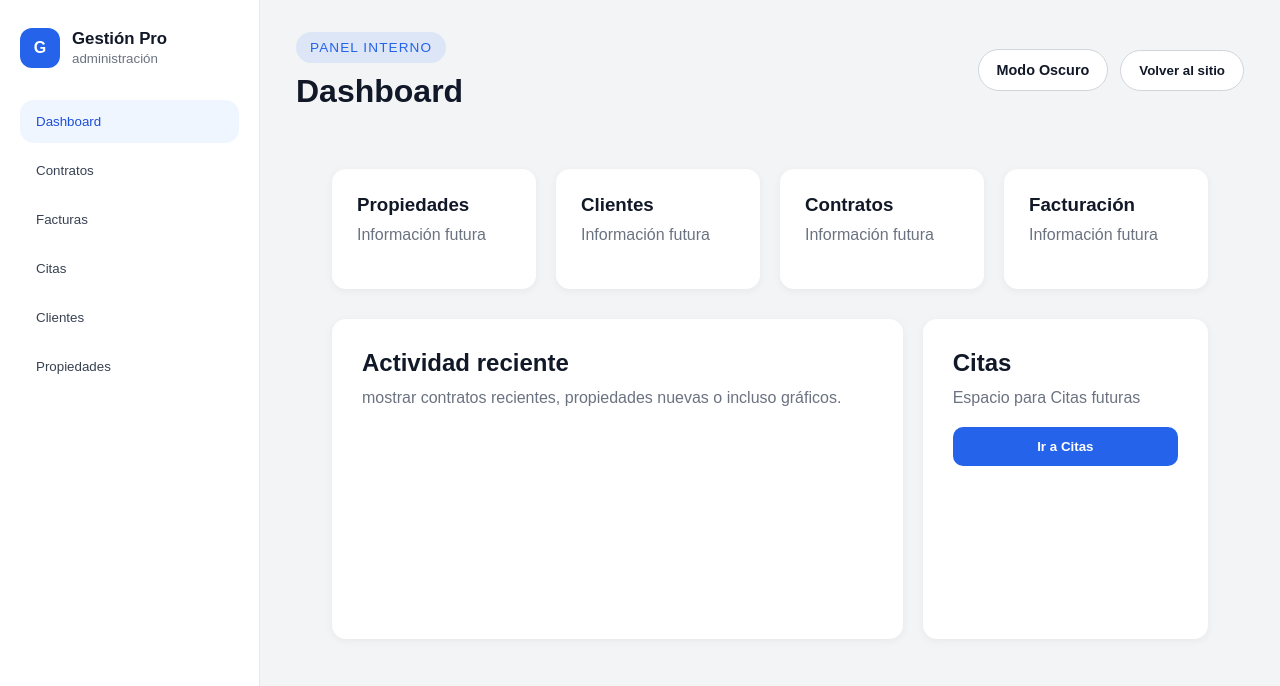
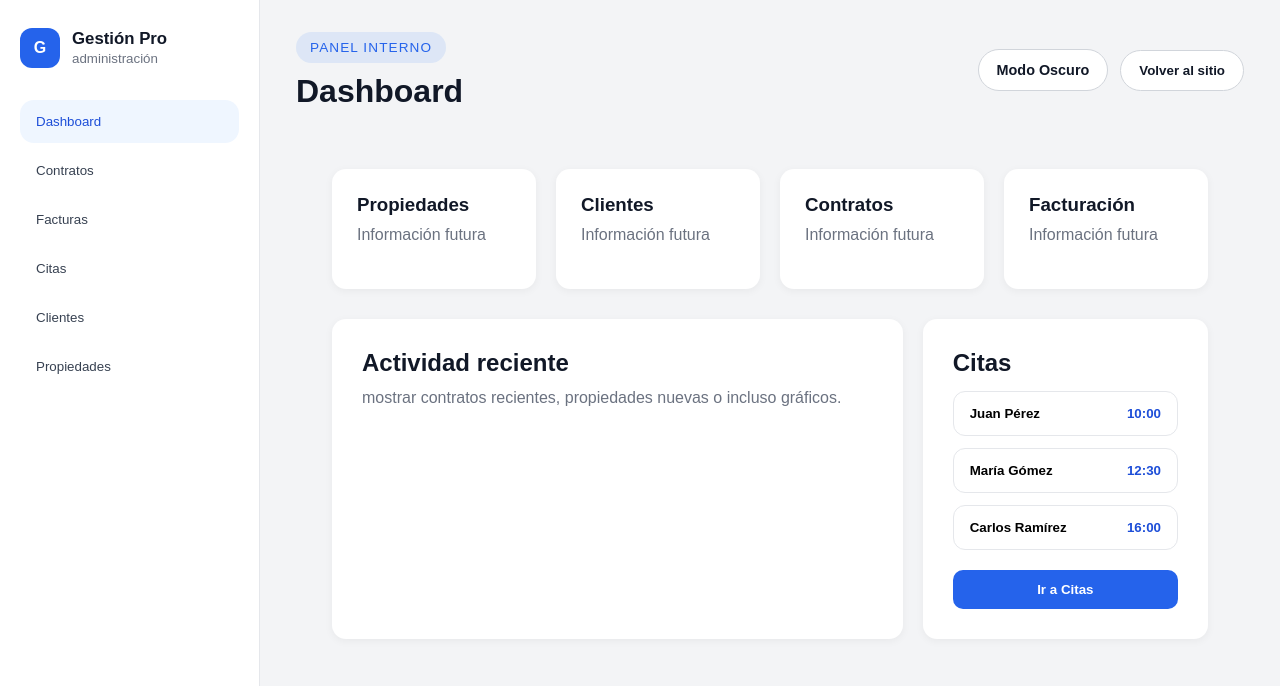
Before and after one commit to Jespindola15/inmobiliaria-web, a React app: page / in a window 1280 px wide. Both pictures are taken after a click on the button "Modo Admin". Shown: the top 686 px of the page. Built offline with nearby package versions, Linux system fonts and the light colour scheme; no server answers; the HTML template or start-up script is replaced by a standard one.

Commit message:
Dashboard citas agregadas

```diff
--- a/src/componentes/AdminPanel.jsx
+++ b/src/componentes/AdminPanel.jsx
@@ -25,8 +25,34 @@ const pageComponents = {
   propiedades: Propiedades,
 };
 
+const today = new Date();
+const initialEvents = [
+  {
+    id: 1,
+    title: 'Visita: Juan Pérez - Depto Centro',
+    start: new Date(today.getFullYear(), today.getMonth(), today.getDate(), 10, 0),
+    end: new Date(today.getFullYear(), today.getMonth(), today.getDate(), 11, 30),
+    desc: 'Interesado en alquiler de 2 ambientes',
+  },
+  {
+    id: 2,
+    title: 'Cita: María Gómez - Oficina Norte',
+    start: new Date(today.getFullYear(), today.getMonth(), today.getDate(), 12, 30),
+    end: new Date(today.getFullYear(), today.getMonth(), today.getDate(), 13, 30),
+    desc: 'Revisión de contrato de venta',
+  },
+  {
+    id: 3,
+    title: 'Visita: Carlos Ramírez - Casa Sur',
+    start: new Date(today.getFullYear(), today.getMonth(), today.getDate(), 16, 0),
+    end: new Date(today.getFullYear(), today.getMonth(), today.getDate(), 17, 0),
+    desc: 'Mostrar propiedad y cierre de oferta',
+  },
+];
+
 export default function AdminPanel({ initialSection = "dashboard", onClose, darkMode, onToggleDarkMode }) {
   const [section, setSection] = useState(initialSection);
+  const [events, setEvents] = useState(initialEvents);
   const SectionComponent = pageComponents[section] || Dashboard;
 
   return (
@@ -75,7 +101,11 @@ export default function AdminPanel({ initialSection = "dashboard", onClose, dark
         </header>
 
         <main className="admin-panel-content">
-          <SectionComponent />
+          <SectionComponent
+            events={events}
+            setEvents={setEvents}
+            onNavigateToCitas={() => setSection("citas")}
+          />
         </main>
       </div>
     </div>
--- a/src/pages/admin/admin.css
+++ b/src/pages/admin/admin.css
@@ -194,6 +194,91 @@
 .dashboard-section-large p,
 .dashboard-section-small p {
   color: #6b7280;
+}
+
+.dashboard-upcoming-list {
+  display: grid;
+  gap: 12px;
+  margin-top: 14px;
+}
+
+.appointment-item {
+  display: flex;
+  align-items: center;
+  justify-content: space-between;
+  width: 100%;
+  padding: 14px 16px;
+  border-radius: 12px;
+  background: #ffffff;
+  border: 1px solid #e5e7eb;
+  cursor: pointer;
+  transition: transform 0.15s ease, box-shadow 0.15s ease, border-color 0.15s ease;
+}
+
+.appointment-item:hover,
+.appointment-item:focus {
+  transform: translateY(-1px);
+  border-color: #93c5fd;
+  box-shadow: 0 8px 16px rgba(59, 130, 246, 0.12);
+}
+
+.appointment-item strong {
+  display: block;
+}
+
+.appointment-time {
+  color: #1d4ed8;
+  font-weight: 700;
+}
+
+.modal-details {
+  position: fixed;
+  top: 50%;
+  left: 50%;
+  transform: translate(-50%, -50%);
+  width: min(480px, calc(100% - 40px));
+  background: white;
+  border-radius: 18px;
+  padding: 26px;
+  box-shadow: 0 24px 60px rgba(15, 23, 42, 0.18);
+  z-index: 1001;
+}
+
+.modal-details-header {
+  display: flex;
+  align-items: center;
+  justify-content: space-between;
+  gap: 16px;
+  margin-bottom: 18px;
+}
+
+.modal-details-header h2 {
+  margin: 0;
+  font-size: 1.25rem;
+}
+
+.modal-close-btn {
+  width: 36px;
+  height: 36px;
+  border: none;
+  background: #f3f4f6;
+  border-radius: 50%;
+  cursor: pointer;
+  font-size: 1.25rem;
+  line-height: 1;
+}
+
+.modal-details-body p {
+  margin: 10px 0;
+  color: #374151;
+  line-height: 1.6;
+}
+
+.modal-overlay {
+  position: fixed;
+  inset: 0;
+  background: rgba(0, 0, 0, 0.35);
+  z-index: 1000;
 }
 
 .dashboard-btn {
--- a/src/pages/admin/citas.jsx
+++ b/src/pages/admin/citas.jsx
@@ -8,9 +8,9 @@ import 'react-big-calendar/lib/css/react-big-calendar.css';
 moment.locale('es');
 const localizer = momentLocalizer(moment);
 
-export default function Citas() {
+export default function Citas({ events: propsEvents, setEvents: propsSetEvents }) {
   const [showForm, setShowForm] = useState(false);
-  const [events, setEvents] = useState([
+  const [internalEvents, setInternalEvents] = useState([
     {
       id: 1,
       title: 'Visita: Juan Pérez - Depto Centro',
@@ -19,13 +19,15 @@ export default function Citas() {
       desc: 'Interesado en alquiler de 2 ambientes',
     }
   ]);
-
   const [newEvento, setNewEvento] = useState({
     title: '',
     date: '',
     time: '',
     desc: ''
   });
+
+  const events = propsEvents ?? internalEvents;
+  const setEventsFn = propsSetEvents ?? setInternalEvents;
 
   const handleSelectSlot = useCallback(({ start }) => {
     const dateStr = moment(start).format('YYYY-MM-DD');
@@ -47,7 +49,7 @@ export default function Citas() {
       desc: newEvento.desc
     };
 
-    setEvents([...events, nuevo]);
+    setEventsFn([...events, nuevo]);
     setShowForm(false);
     setNewEvento({ title: '', date: '', time: '', desc: '' });
   };
--- a/src/pages/admin/dashboard.jsx
+++ b/src/pages/admin/dashboard.jsx
@@ -1,6 +1,38 @@
+import { useState } from "react";
 import "./admin.css";
 
-export default function Dashboard() {
+export default function Dashboard({ events = [], onNavigateToCitas }) {
+  const [selectedAppointment, setSelectedAppointment] = useState(null);
+  const today = new Date();
+  const startOfDay = new Date(today.getFullYear(), today.getMonth(), today.getDate(), 0, 0, 0, 0);
+  const endOfDay = new Date(today.getFullYear(), today.getMonth(), today.getDate(), 23, 59, 59, 999);
+
+  const upcomingAppointments = events
+    .filter((appointment) => appointment.start >= today && appointment.start <= endOfDay)
+    .sort((a, b) => a.start - b.start);
+
+  const formatTime = (date) =>
+    new Intl.DateTimeFormat('es-ES', { hour: '2-digit', minute: '2-digit' }).format(date);
+
+  const getClientName = (title) => {
+    if (!title) return "Cita";
+    const parts = title.split(":");
+    if (parts.length > 1) {
+      const rest = parts[1].trim();
+      const nameParts = rest.split("-");
+      return nameParts[0].trim();
+    }
+    return title;
+  };
+
+  const getAppointmentLocation = (title) => {
+    if (!title) return "";
+    const parts = title.split("-");
+    return parts.length > 1 ? parts[1].trim() : "";
+  };
+
+  const closeDetails = () => setSelectedAppointment(null);
+
   return (
     <div className="admin-page">
 
@@ -43,16 +75,63 @@ export default function Dashboard() {
           </div>
 
           <div className="dashboard-section-small">
-            <h2>Citas
-            </h2>
-            <p>Espacio para Citas futuras</p>
+            <h2>Citas</h2>
 
-            <button className="dashboard-btn">
+            {upcomingAppointments.length > 0 ? (
+              <div className="dashboard-upcoming-list">
+                {upcomingAppointments.map((appointment) => (
+                  <button
+                    key={appointment.id}
+                    type="button"
+                    className="appointment-item"
+                    onClick={() => setSelectedAppointment(appointment)}
+                  >
+                    <div>
+                      <strong>{getClientName(appointment.title)}</strong>
+                    </div>
+                    <div className="appointment-time">
+                      {formatTime(appointment.start)}
+                    </div>
+                  </button>
+                ))}
+              </div>
+            ) : (
+              <p>No hay citas programadas para hoy.</p>
+            )}
+
+            <button className="dashboard-btn" onClick={onNavigateToCitas}>
               Ir a Citas
             </button>
           </div>
 
         </section>
+
+        {selectedAppointment && (
+          <>
+            <div className="modal-overlay" onClick={closeDetails}></div>
+            <div className="modal-details">
+              <div className="modal-details-header">
+                <h2>Detalle de la cita</h2>
+                <button type="button" className="modal-close-btn" onClick={closeDetails}>
+                  ×
+                </button>
+              </div>
+              <div className="modal-details-body">
+                <p><strong>Cliente:</strong> {getClientName(selectedAppointment.title)}</p>
+                {getAppointmentLocation(selectedAppointment.title) && (
+                  <p><strong>Ubicación:</strong> {getAppointmentLocation(selectedAppointment.title)}</p>
+                )}
+                <p><strong>Horario:</strong> {formatTime(selectedAppointment.start)} - {formatTime(selectedAppointment.end)}</p>
+                {selectedAppointment.desc && (
+                  <p><strong>Información:</strong> {selectedAppointment.desc}</p>
+                )}
+              </div>
+              <button className="dashboard-btn" type="button" onClick={closeDetails}>
+                Cerrar
+              </button>
+            </div>
+          </>
+        )}
       </main>
     </div>
   );
```
